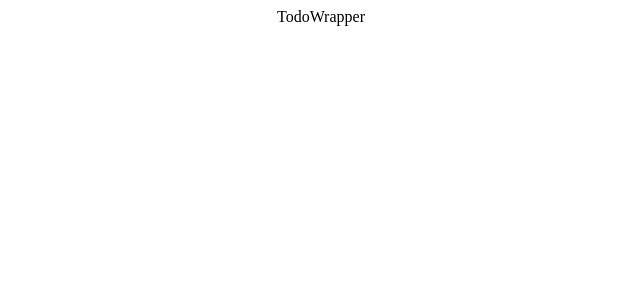
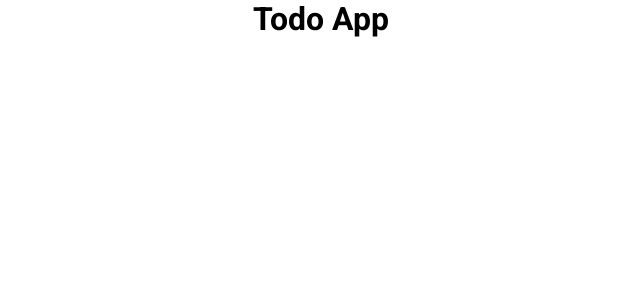
Before and after one commit to muslumhanerol/ToDo_App_With_React, a React (Create React App) app in the folder todo_app/: page / in a window 1280 px wide. Shown: the top 300 px of the page, without its empty margins (319-959 px from the left). Built offline with nearby package versions, Linux system fonts and the light colour scheme.

Commit message:
first_css

```diff
--- a/todo_app/src/App.css
+++ b/todo_app/src/App.css
@@ -1,3 +1,12 @@
+@import url('https://fonts.googleapis.com/css2?family=Roboto:ital,wght@0,100;0,300;0,400;0,500;0,700;0,900;1,100;1,300;1,400;1,500;1,700;1,900&display=swap');
+
+*{
+  font-family: 'roboto';
+  margin: 0;
+  padding: 0;
+  box-sizing: border-box;
+}
+
 .App {
   text-align: center;
 }
--- a/todo_app/src/Components/TodoWrapper.js
+++ b/todo_app/src/Components/TodoWrapper.js
@@ -1,9 +1,11 @@
 import React from 'react'
 
 const TodoWrapper = () => {
-  return (
-    <div>TodoWrapper</div>
-  )
+    return (
+        <>
+            <h1>Todo App</h1>
+        </>
+    )
 }
 
 export default TodoWrapper
```
